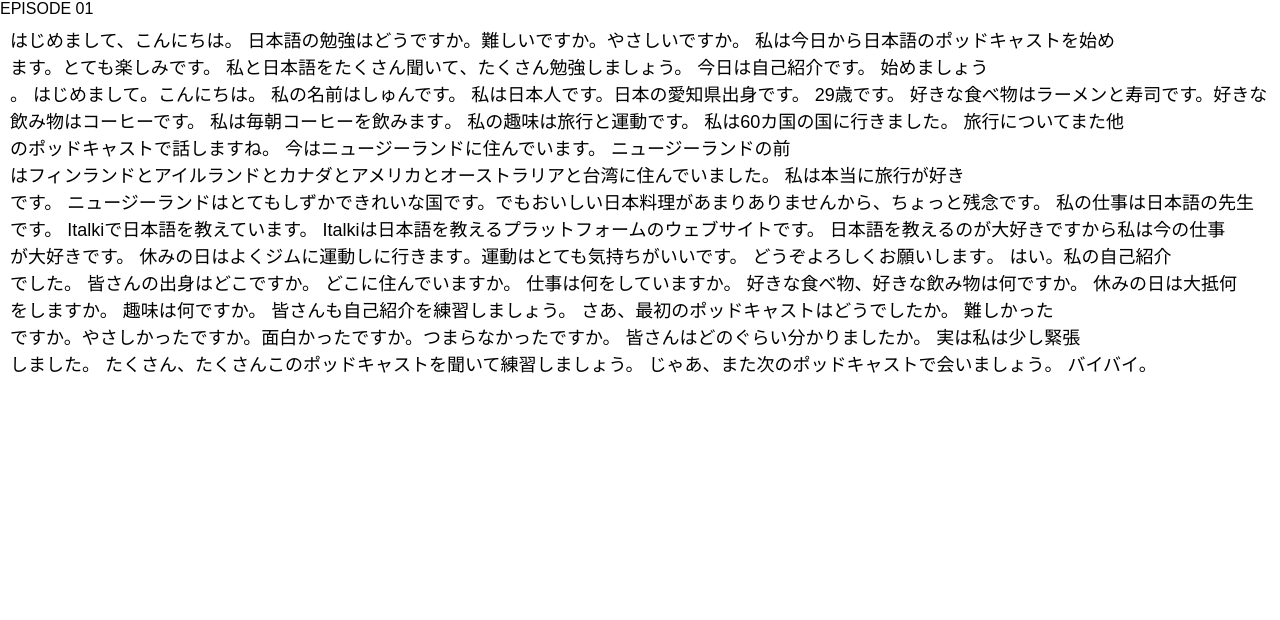
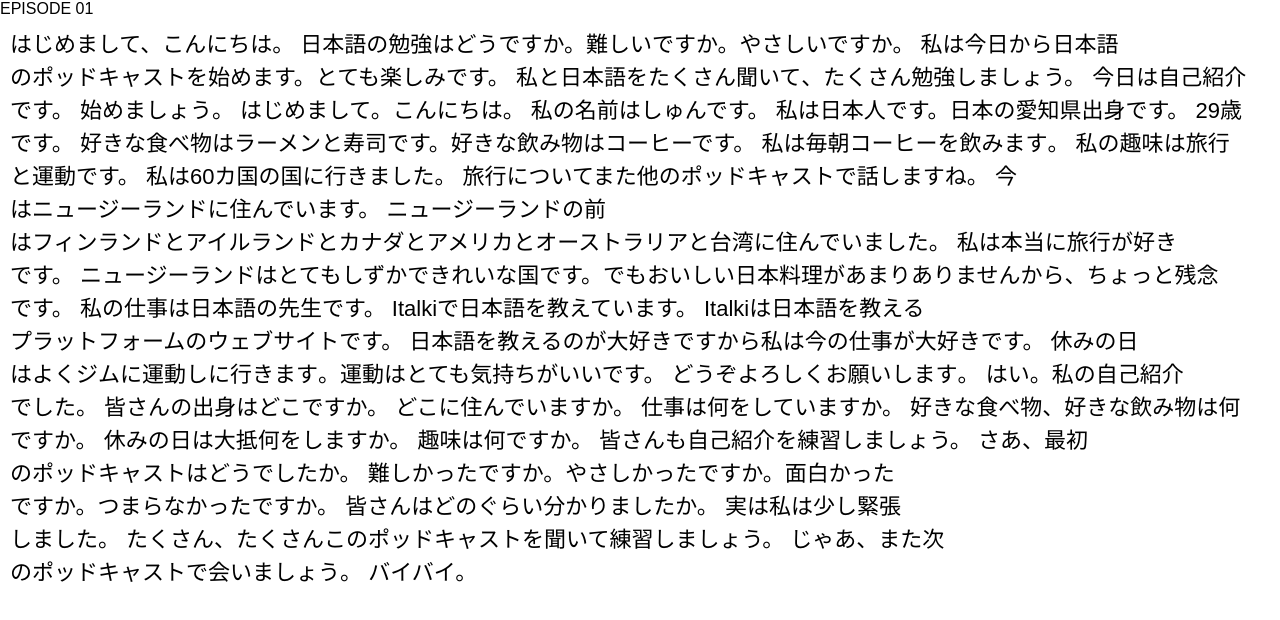
Before and after one commit to eivven/furigana-text-editor, a plain HTML site: page index.html in a window 1280 px wide. Drawn offline with Linux system fonts and the light colour scheme.

Commit message:
Update styles.css

```diff
--- a/styles.css
+++ b/styles.css
@@ -5,10 +5,9 @@ body {
 }
 
 .text-editor {
-    font-size: 18px;
+    font-size: 22px;
     line-height: 1.5;
     padding: 10px;
-    word-break: break-word;  /* Ensure long text breaks properly on small screens */
 }
 
 .furigana {
```
